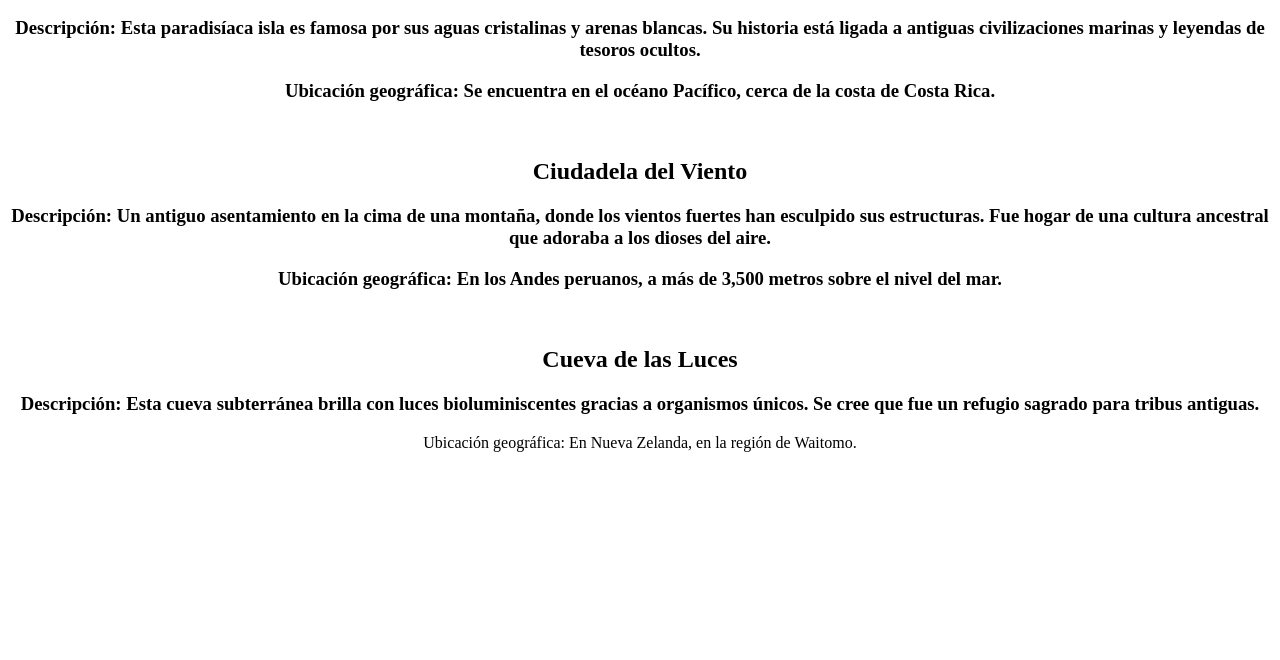
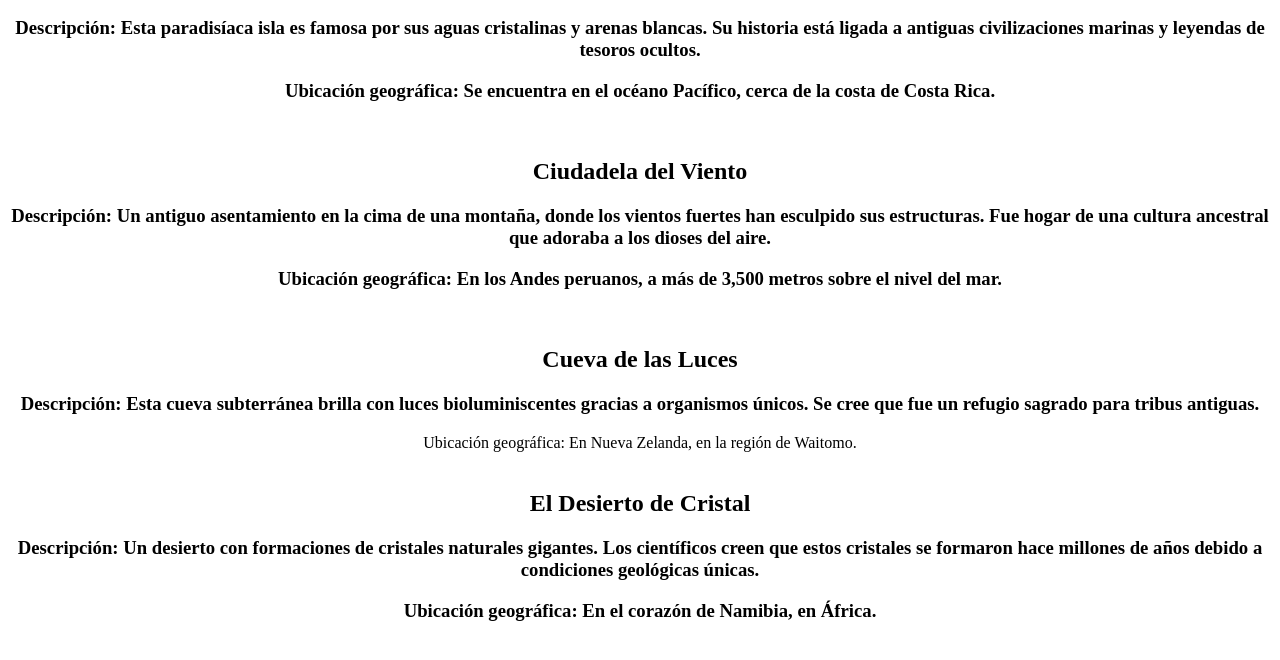
Before and after one commit to DJR-PO/examen_git_tur, a plain HTML site: page index.html in a window 1280 px wide. Shown: the part 110-770 px from the top of the page. Drawn offline with Linux system fonts and the light colour scheme.

Commit message:
cuarto lugar turistico

```diff
--- a/index.html
+++ b/index.html
@@ -19,6 +19,10 @@
     <center><h3>Descripción: Esta cueva subterránea brilla con luces bioluminiscentes gracias a organismos únicos. Se cree que fue un refugio sagrado para tribus antiguas.</h3></center>
     <center>Ubicación geográfica: En Nueva Zelanda, en la región de Waitomo.</center>
     <center><img src=""></center>
+    <center><h2>El Desierto de Cristal</h2></center>
+    <center><h3>Descripción: Un desierto con formaciones de cristales naturales gigantes. Los científicos creen que estos cristales se formaron hace millones de años debido a condiciones geológicas únicas.</h3></center>
+    <center><h3>Ubicación geográfica: En el corazón de Namibia, en África.</h3></center>
+    <center><img src=""></center>
 
 </body>
 </html>
```
